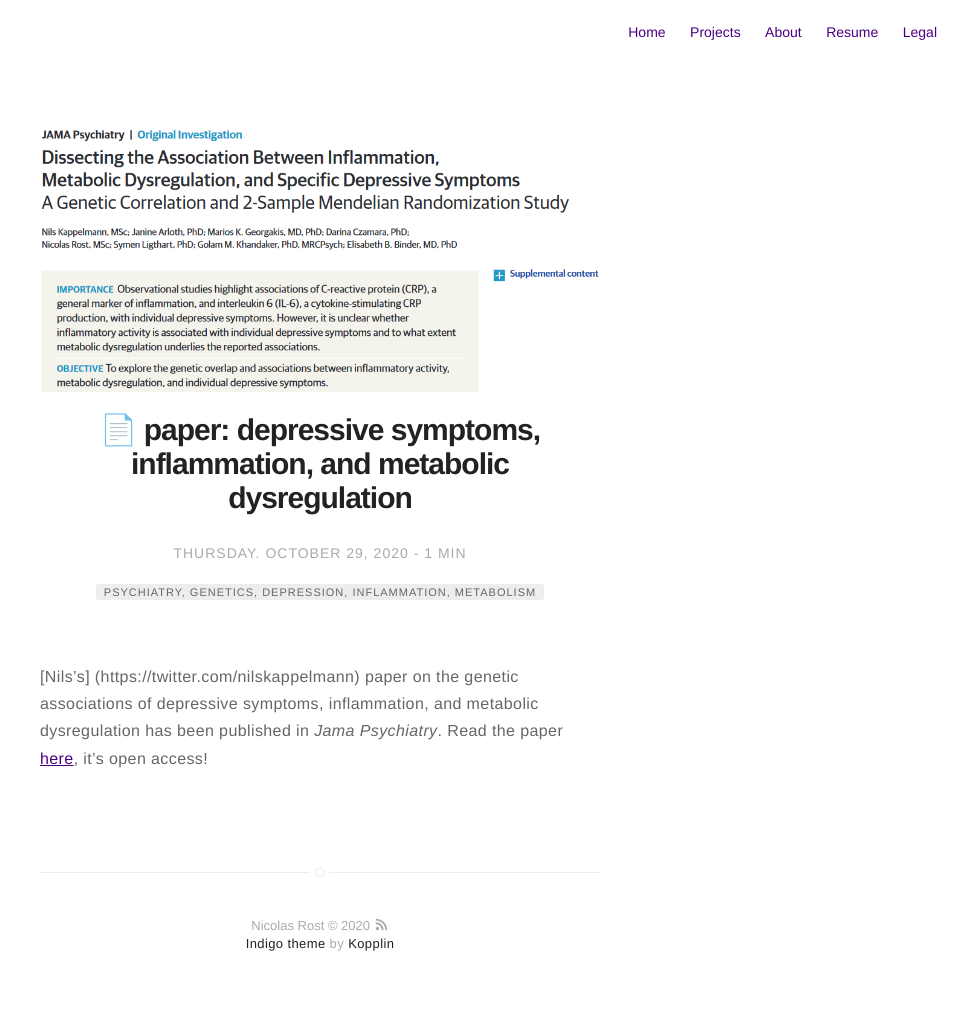
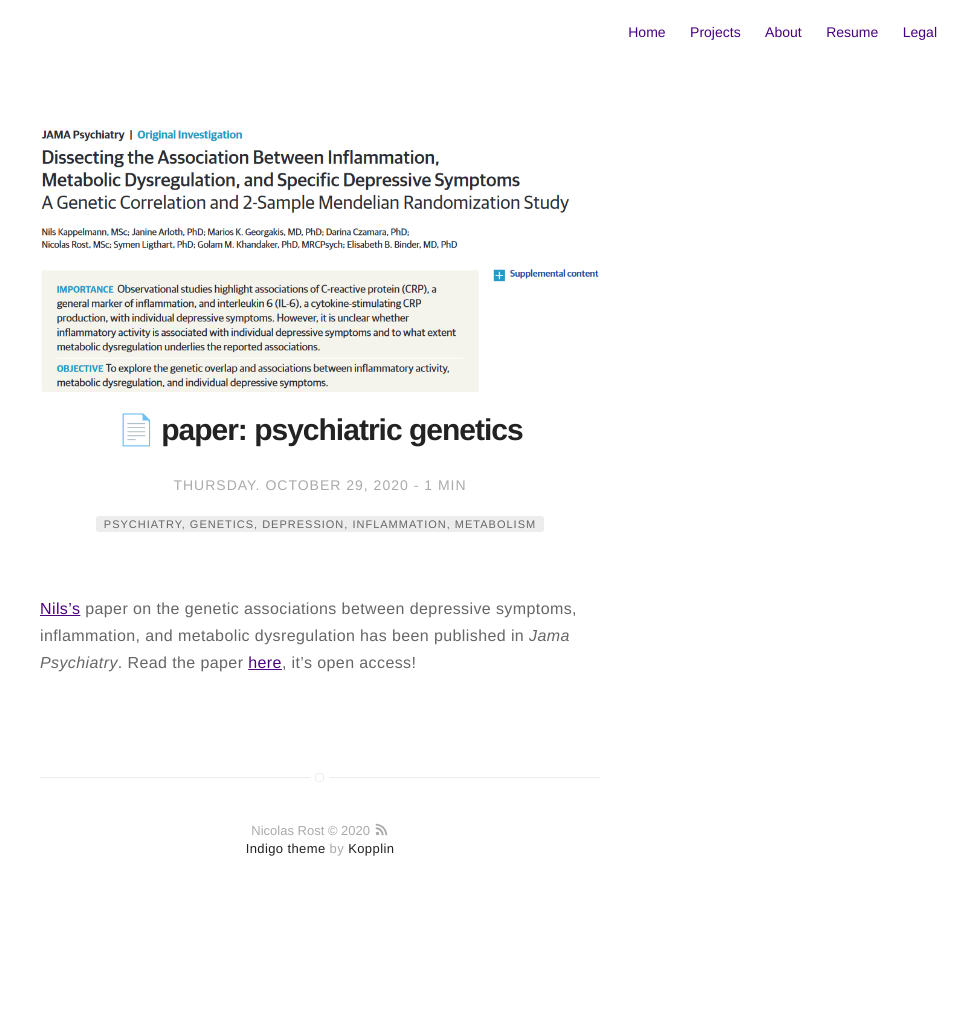
Before and after one commit to nicorost/nicorost.github.io, a Jekyll site: the page built from _posts/2020-10-29-nils_jama_paper.md, in a window 1280 px wide. Shown: the whole page, without its empty margins (320-1280 px from the left). Built offline with Jekyll 4.4.1, drawn with Linux system fonts in a browser that asks for light colours; emoji names are drawn with the system emoji font; after the commit the page ends 920 px from its top, so only the background shows below that.

Commit message:
typo fixed

```diff
--- a/_posts/2020-10-29-nils_jama_paper.md
+++ b/_posts/2020-10-29-nils_jama_paper.md
@@ -1,5 +1,5 @@
 ---
-title: ":page_facing_up: paper: depressive symptoms, inflammation, and metabolic dysregulation"
+title: ":page_facing_up: paper: psychiatric genetics"
 layout: post
 date: 2020-10-29 16:00
 tag: psychiatry, genetics, depression, inflammation, metabolism
@@ -7,10 +7,10 @@
 headerImage: true
 projects: true
 hidden: false # don't count this post in blog pagination
-description: "paper on depressive symptoms, inflammation, and metabolic dysregulation"
+description: "paper: psychiatric genetics"
 category: project
 author: nicorost
 externalLink: false
 ---
 
-[Nils's] (https://twitter.com/nilskappelmann) paper on the genetic associations of depressive symptoms, inflammation, and metabolic dysregulation has been published in *Jama Psychiatry*. Read the paper [here](https://jamanetwork.com/journals/jamapsychiatry/fullarticle/2771875), it's open access!
+[Nils's](https://twitter.com/nilskappelmann) paper on the genetic associations between depressive symptoms, inflammation, and metabolic dysregulation has been published in *Jama Psychiatry*. Read the paper [here](https://jamanetwork.com/journals/jamapsychiatry/fullarticle/2771875), it's open access!
```
